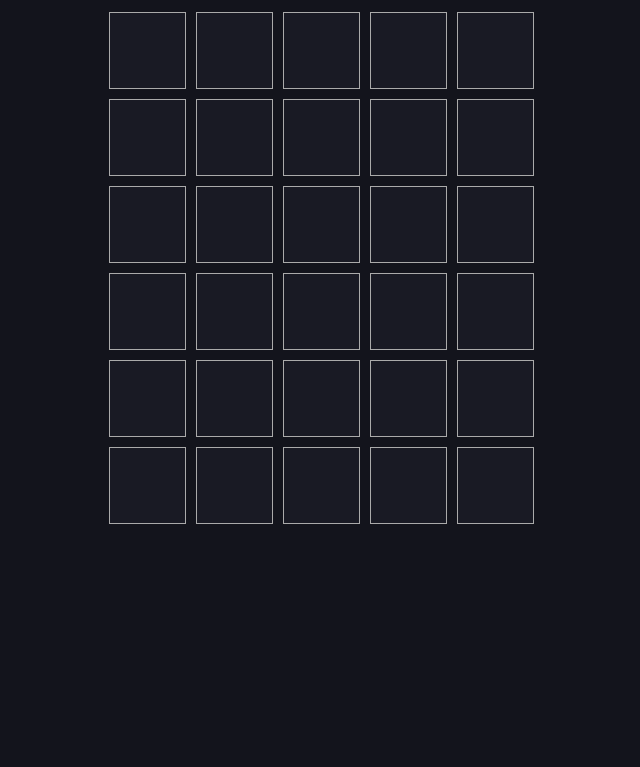
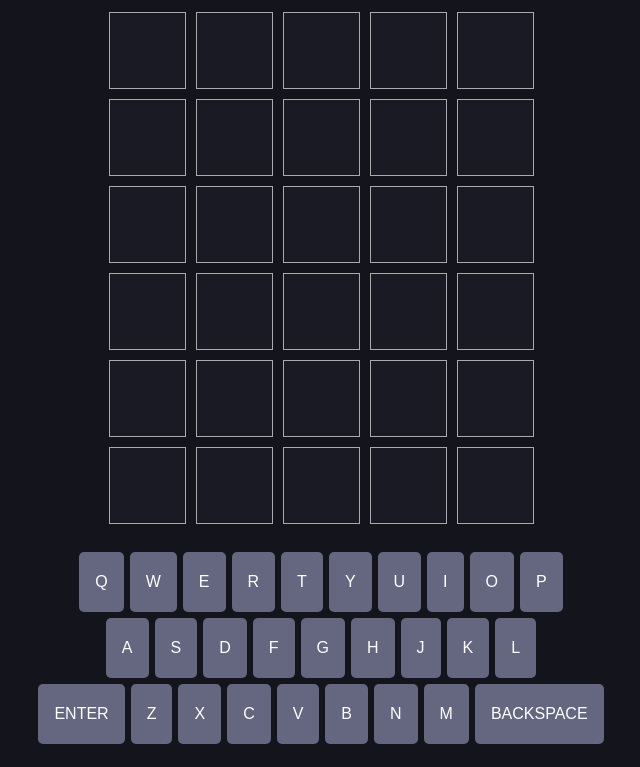
Before and after one commit to AlexanderMzv/wordle, a website: page index.html in a window 1280 px wide. Shown: the part 97-864 px from the top of the page, without its empty margins (319-959 px from the left). Before the commit the page ends 800 px from the top, so only its background shows below. Drawn offline with Linux system fonts and the light colour scheme.

Commit message:
added keyboard stub

```diff
--- a/index.html
+++ b/index.html
@@ -10,14 +10,27 @@
             font-family: sans-serif;
             text-align: center;
             text-transform: uppercase;
+            margin: 0;
+            padding: 0;
+        }
+        body, html, #screen {
+            height: 100vh;
+            width: 100%;
+        }
+
+        #screen {
+            display: flex;
+            flex-direction: column;
         }
 
         h1 {
+            flex: none;
             font-size: 42px;
         }
 
         #grid {
             display: flex;
+            flex: 1 1 auto;
             flex-direction: column;
             align-items: center;
         }
@@ -38,11 +51,31 @@
             margin: 5px;
             background: #191a24;
         }
+
+        #keyboard {
+            flex: none;
+            padding: 20px;
+        }
+
+        .button {
+            text-transform: uppercase;
+            height: 60px;
+            padding: 16px;
+            margin: 3px;
+            border-radius: 5px;
+            border: none;
+            font-size: 16px;
+            color: white;
+            cursor: pointer;
+        }
     </style>
 </head>
 <body>
-    <h1>Wordle</h1>
-    <div id="grid"></div>
+    <div id="screen">
+        <h1>Wordle</h1>
+        <div id="grid"></div>
+        <div id="keyboard"></div>
+    </div>
 
     <script src="index.js"></script>
 </body>
--- a/index.js
+++ b/index.js
@@ -17,11 +17,6 @@ const secret = wordList[randomIndex];
 
 let currentAttempt = "";
 const history = [];
-
-const grid = document.getElementById("grid");
-
-buildGrid();
-updateGrid();
 
 window.addEventListener("keydown", handleKeyDown);
 
@@ -75,11 +70,17 @@ function updateGrid() {
   drawAttempt(row, currentAttempt, true);
 }
 
+const BLACK = "#191a24";
+const GRAY = "#3d4054";
+const LIGHTGRAY = "#656780";
+const GREEN = "#79b851";
+const YELLOW = "#f3c237";
+
 function drawAttempt(row, attempt, isCurrent) {
   for (let i = 0; i < 5; i++) {
     const cell = row.children[i];
     cell.textContent = attempt[i];
-    cell.style.backgroundColor = isCurrent ? "#191a24" : getBgColor(attempt, i);
+    cell.style.backgroundColor = isCurrent ? BLACK : getBgColor(attempt, i);
   }
 }
 
@@ -88,11 +89,51 @@ function getBgColor(attempt, i) {
   const attemptLetter = attempt[i];
 
   if (secret.indexOf(attemptLetter) === -1) {
-    return "#3d4054";
+    return GRAY;
   }
   if (correctLetter === attemptLetter) {
-    return "#79b851";
+    return GREEN;
   }
 
-  return "#f3c237";
+  return YELLOW;
 }
+
+function buildKeyboard() {
+  buildKeyboardRow("qwertyuiop", false);
+  buildKeyboardRow("asdfghjkl", false);
+  buildKeyboardRow("zxcvbnm", true);
+}
+
+function buildButton(letter, row) {
+  const button = document.createElement("button");
+  button.className = "button";
+  button.textContent = letter;
+  button.style.backgroundColor = LIGHTGRAY;
+  button.onclick = () => {
+    // todo
+  };
+  row.appendChild(button);
+}
+
+function buildKeyboardRow(letters, isLastRow) {
+  const row = document.createElement("div");
+
+  if (isLastRow) {
+    buildButton("enter", row);
+  }
+  for (let letter of letters) {
+    buildButton(letter, row);
+  }
+  if (isLastRow) {
+    buildButton("backspace", row);
+  }
+
+  keyboard.appendChild(row);
+}
+
+const grid = document.getElementById("grid");
+const keyboard = document.getElementById("keyboard");
+
+buildGrid();
+buildKeyboard();
+updateGrid();
```
